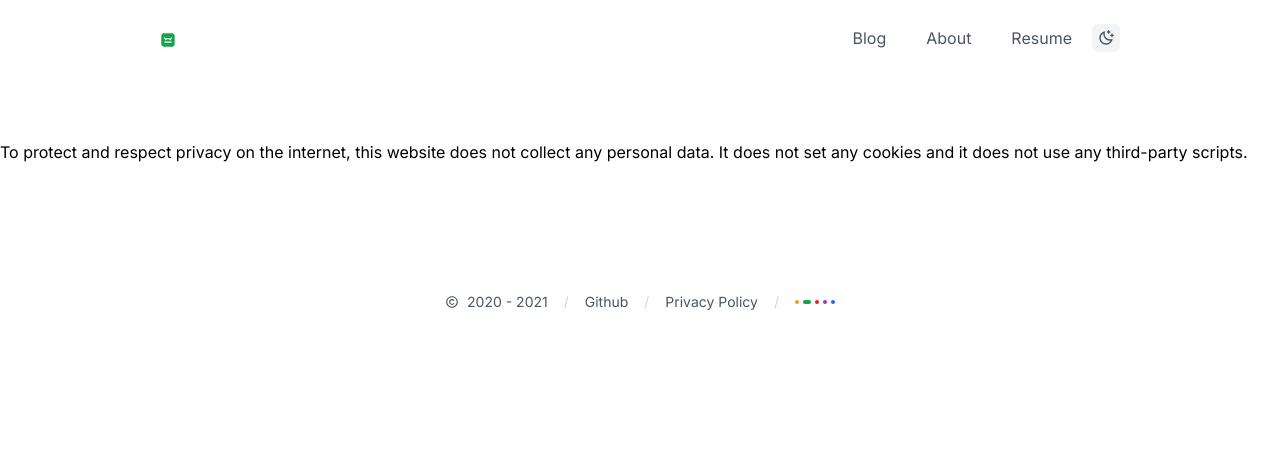
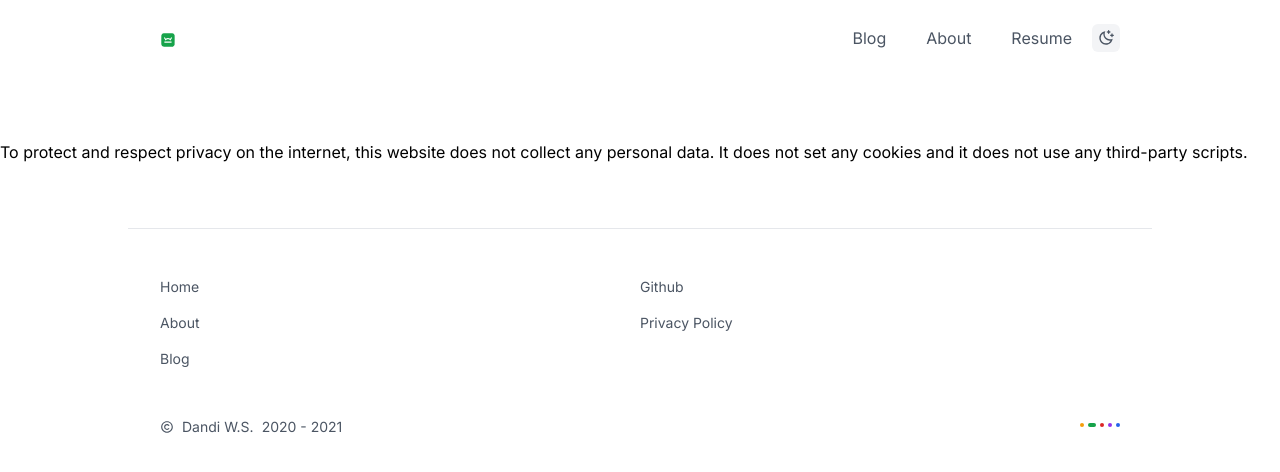
Before and after one commit to dandiws/dandiws.io, a Next.js app: page /privacy in a window 1280 px wide. Shown: the top 472 px of the page. Built offline with nearby package versions, Linux system fonts and the light colour scheme.

Commit message:
footer ui change

```diff
--- a/components/AccentButtons.tsx
+++ b/components/AccentButtons.tsx
@@ -12,10 +12,12 @@ const AccentButtons = () => {
   }, [accents, mounted])
 
   return (
-    <div className="space-x-1 flex items-center">
+    <div className="space-x-1 flex items-center h-4">
       {shuffled.map((color) => {
         return (
           <button
+            aria-label={`Toggle ${color} accent`}
+            title={color}
             data-accent={color}
             onClick={() => {
               console.log(color)
--- a/components/Footer.tsx
+++ b/components/Footer.tsx
@@ -1,20 +1,33 @@
 import Container from './Container'
 import NextLink from 'next/link'
 import Link from 'components/Link'
-import Divider from './Divider'
 import CopyrightIcon from './icons/CopyrightIcon'
 import AccentButtons from './AccentButtons'
 
 const Footer = () => {
   const thisYear = new Date().getFullYear()
   return (
-    <footer className="py-16 text-gray text-sm">
-      <Container>
-        <div className="flex justify-center items-center">
-          <span className="flex items-center space-x-2">
-            <CopyrightIcon /> <span>2020 - {thisYear}</span>
-          </span>
-          <Divider />
+    <footer className="text-gray text-sm">
+      <Container className="py-8 border-t border-gray-200 dark:border-dark-100">
+        <div className="grid grid-cols-2">
+          <div className="py-4 flex flex-col space-y-4">
+            <NextLink href="/" passHref>
+              <Link className="cursor-pointer text-gray hover:text-gray-800 dark:hover:text-gray-300">
+                Home
+              </Link>
+            </NextLink>
+            <NextLink href="/about" passHref>
+              <Link className="cursor-pointer text-gray hover:text-gray-800 dark:hover:text-gray-300">
+                About
+              </Link>
+            </NextLink>
+            <NextLink href="/blog" passHref>
+              <Link className="cursor-pointer text-gray hover:text-gray-800 dark:hover:text-gray-300">
+                Blog
+              </Link>
+            </NextLink>
+          </div>
+          <div className="py-4 flex flex-col space-y-4">
             <Link
               href="https://github.com/dandiws/dandiws.io"
               title="Github Repository"
@@ -23,13 +36,17 @@ const Footer = () => {
             >
               Github
             </Link>
-          <Divider />
             <NextLink href="/privacy" passHref>
               <Link className="cursor-pointer text-gray hover:text-gray-800 dark:hover:text-gray-300">
                 Privacy Policy
               </Link>
             </NextLink>
-          <Divider />
+          </div>
+        </div>
+        <div className="flex justify-between py-4 mt-4">
+          <span className="flex items-center space-x-2">
+            <CopyrightIcon /> <span>Dandi W.S.</span> <span>2020 - {thisYear}</span>
+          </span>
           <AccentButtons />
         </div>
       </Container>
```
Lines whose indentation alone changed are shown as unchanged.
